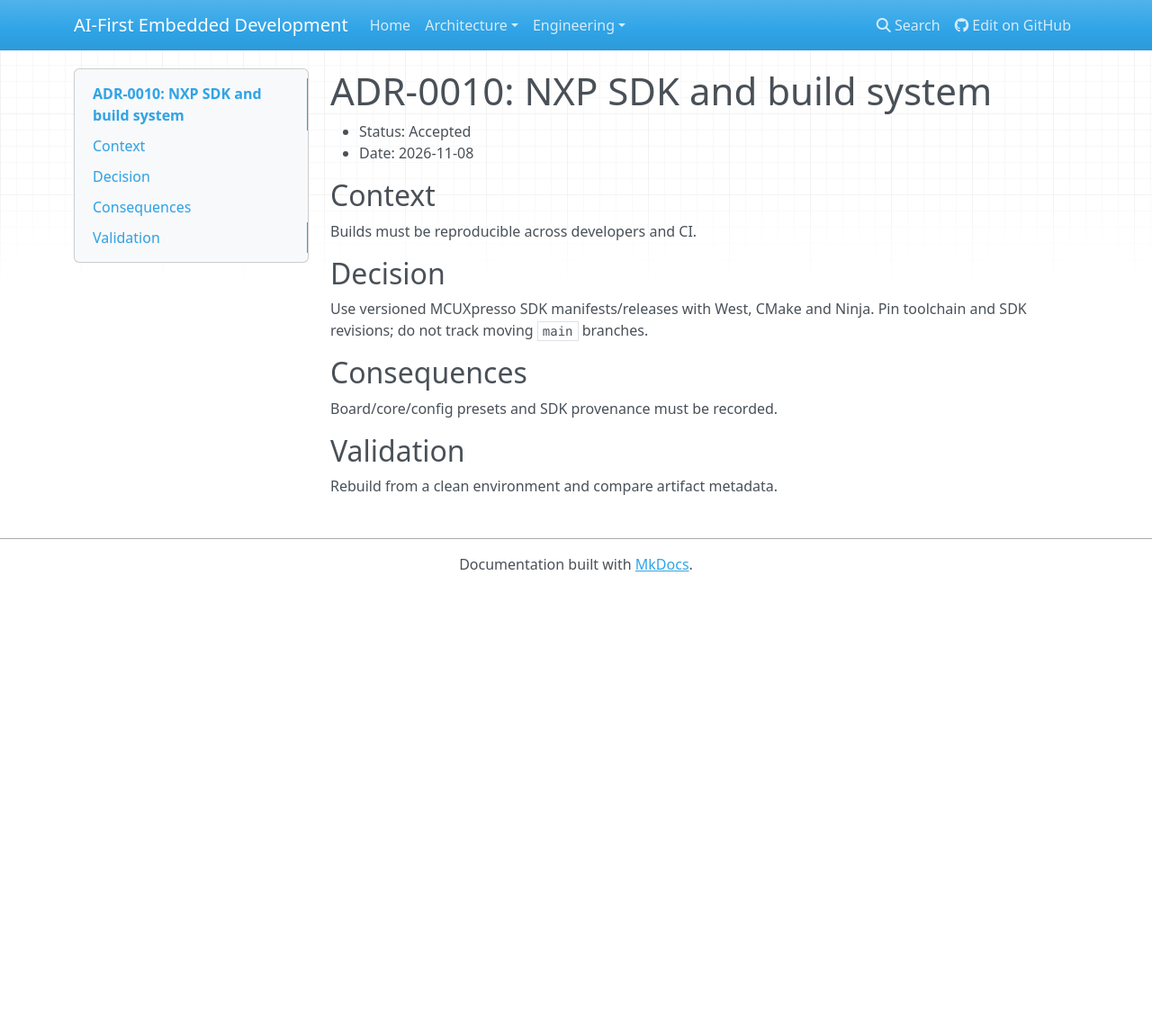
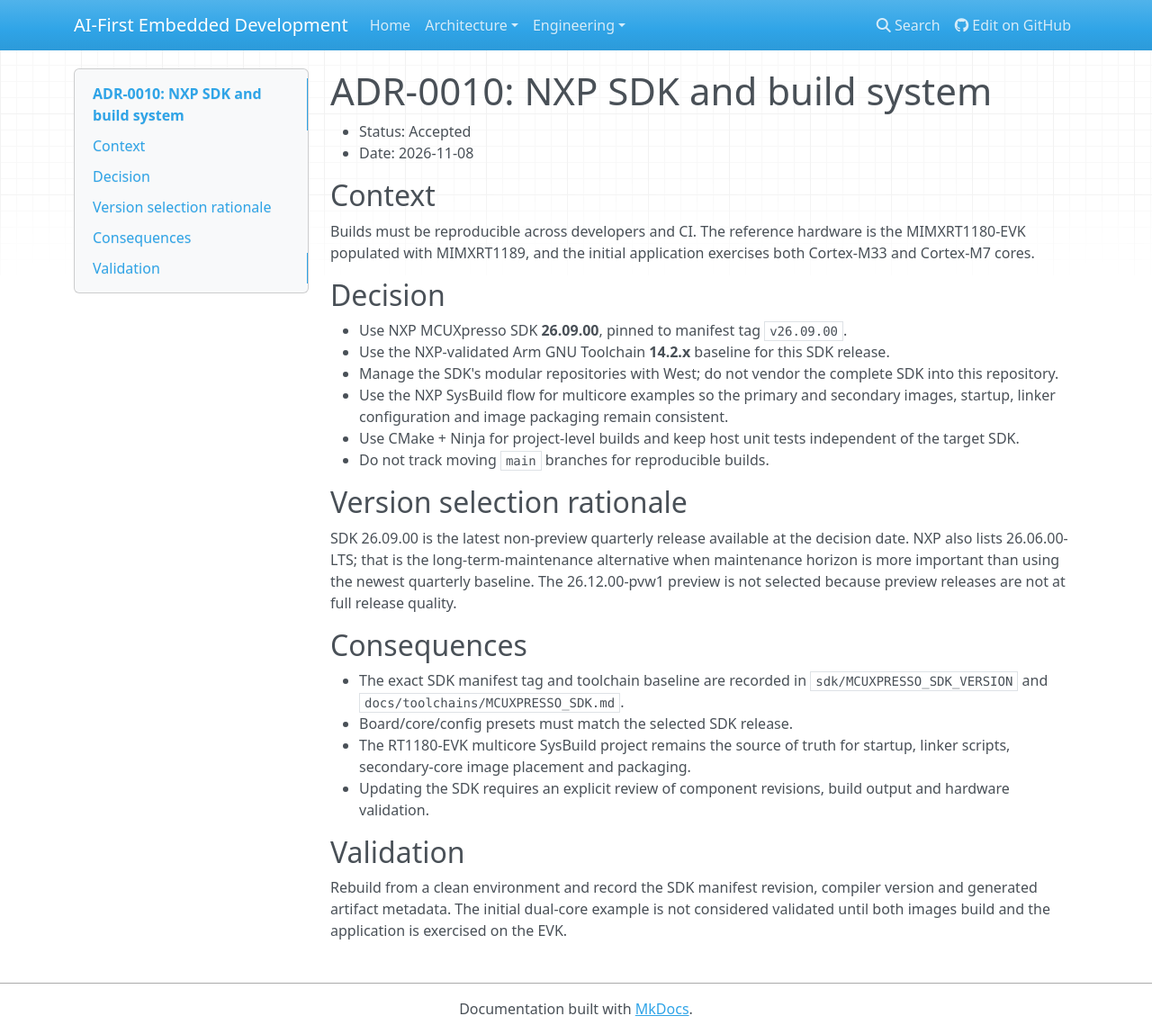
Before and after one commit to silvio-vallorani/ai-first_embedded_development, an MkDocs documentation site: the page built from docs/architecture/decisions/ADR-0010-sdk-and-build.md, in a window 1280 px wide and 1149 px high. Shown: the whole window at 90% size. Built offline with MkDocs 1.6.1, drawn with Linux system fonts in a browser that asks for light colours; nearby versions of some CDN libraries.

Commit message:
Pin MCUXpresso SDK 26.09.00 for RT1189 dual-core development

```diff
--- a/docs/architecture/decisions/ADR-0010-sdk-and-build.md
+++ b/docs/architecture/decisions/ADR-0010-sdk-and-build.md
@@ -4,13 +4,24 @@
 - Date: 2026-11-08
 
 ## Context
-Builds must be reproducible across developers and CI.
+Builds must be reproducible across developers and CI. The reference hardware is the MIMXRT1180-EVK populated with MIMXRT1189, and the initial application exercises both Cortex-M33 and Cortex-M7 cores.
 
 ## Decision
-Use versioned MCUXpresso SDK manifests/releases with West, CMake and Ninja. Pin toolchain and SDK revisions; do not track moving `main` branches.
+- Use NXP MCUXpresso SDK **26.09.00**, pinned to manifest tag `v26.09.00`.
+- Use the NXP-validated Arm GNU Toolchain **14.2.x** baseline for this SDK release.
+- Manage the SDK's modular repositories with West; do not vendor the complete SDK into this repository.
+- Use the NXP SysBuild flow for multicore examples so the primary and secondary images, startup, linker configuration and image packaging remain consistent.
+- Use CMake + Ninja for project-level builds and keep host unit tests independent of the target SDK.
+- Do not track moving `main` branches for reproducible builds.
+
+## Version selection rationale
+SDK 26.09.00 is the latest non-preview quarterly release available at the decision date. NXP also lists 26.06.00-LTS; that is the long-term-maintenance alternative when maintenance horizon is more important than using the newest quarterly baseline. The 26.12.00-pvw1 preview is not selected because preview releases are not at full release quality.
 
 ## Consequences
-Board/core/config presets and SDK provenance must be recorded.
+- The exact SDK manifest tag and toolchain baseline are recorded in `sdk/MCUXPRESSO_SDK_VERSION` and `docs/toolchains/MCUXPRESSO_SDK.md`.
+- Board/core/config presets must match the selected SDK release.
+- The RT1180-EVK multicore SysBuild project remains the source of truth for startup, linker scripts, secondary-core image placement and packaging.
+- Updating the SDK requires an explicit review of component revisions, build output and hardware validation.
 
 ## Validation
-Rebuild from a clean environment and compare artifact metadata.
+Rebuild from a clean environment and record the SDK manifest revision, compiler version and generated artifact metadata. The initial dual-core example is not considered validated until both images build and the application is exercised on the EVK.
```
Also changed, not shown: README.md (+7 -1 lines), docs/toolchains/MCUXPRESSO_SDK.md (added, +80 -0 lines), examples/dual_core_led_toggle/README.md (+24 -16 lines), 1 other file.
